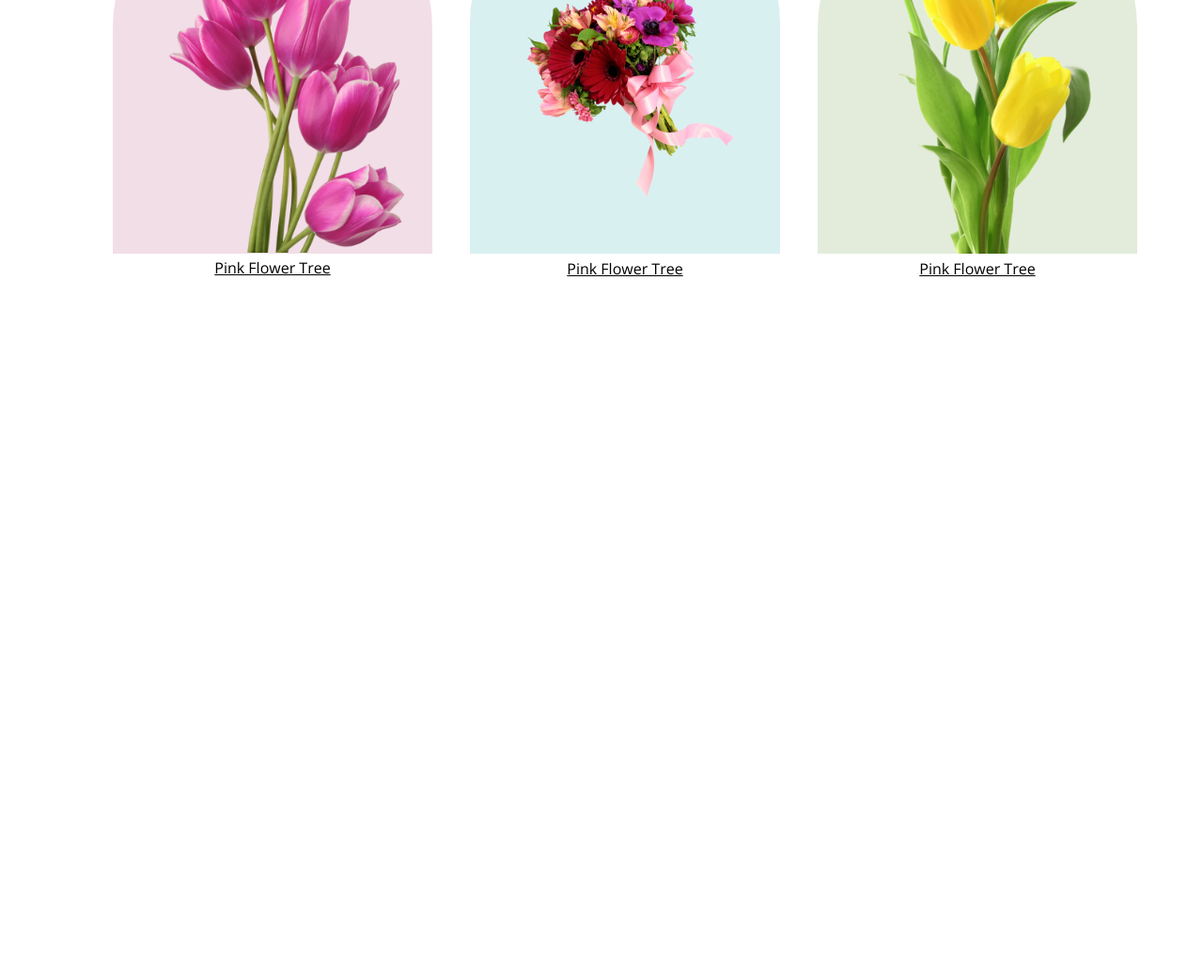
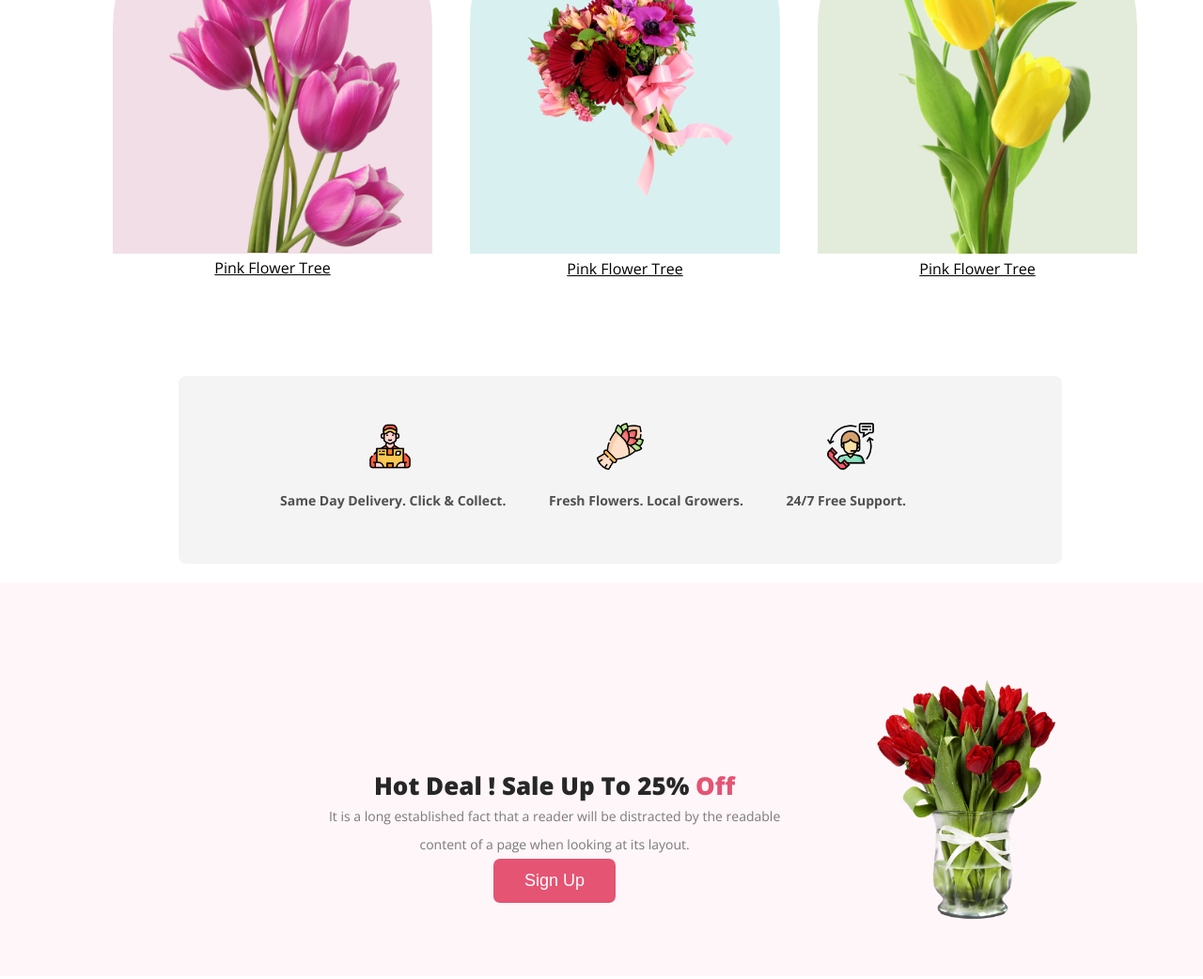
Before and after one commit to Ar-Rafi-Ahammed/online-flower-shop, a plain HTML site: page index.html in a window 1280 px wide. Shown: the part 1031-2073 px from the top of the page at 94% size. Before the commit the page ends 1331 px from the top, so only its background shows below. Drawn offline with nearby package versions, Linux system fonts and the light colour scheme.

Commit message:
service and hot deal done

```diff
--- a/index.html
+++ b/index.html
@@ -61,6 +61,40 @@
         </div>
         </div>
 
+         <!-- service related code -->
+      <div class="services">
+        <div class="service-icons">
+            <div class="delivery">
+            <img src="Flower Asset/Group 57.png"  width="50px" alt="deliveryBoy" />
+          </div>
+          <div class="fresh">
+            <img src="Flower Asset/Group 58.png" width="50px" alt="local" />
+          </div>
+          <div class="support">
+            <img src="Flower Asset/Group 59.png"  width="50px" alt="support" />
+          </div>
+        </div>
+        <div class="service-description">
+          <div class="deliveryBoy"><p>Same Day Delivery. Click & Collect.</p> </div>
+          <div class="local"><p>Fresh Flowers. Local Growers.</p></div>
+          <div class="support"><p>24/7 Free Support.</p></div>
+        </div>
+      </div>
+
+        <!--hot deal part code-->
+        <div class="hot-deal">
+          <div class="deal-description">
+            <h3 class="deal-title">Hot Deal ! Sale Up To 25% <span class="off">Off</span></h3>
+            <p class="deal-para">It is a long established fact that a reader will be distracted by the readable <br>content of a page when looking at its layout.</p>
+            <div class="new-button">
+                <button class="btn-primary btn2">Sign Up</button>
+            </div>
+
+          </div>
+          <div class="deal-pic"><img src="Flower Asset/pngwing 8.png" width="200px" alt="deal"></div>
+        </div>
+
+
       <footer>
 
       </footer>
--- a/style.css
+++ b/style.css
@@ -124,3 +124,64 @@ body {
 }
 
 /* services related styles */
+.services {
+  margin: 100px 150px 20px 190px;
+  border-radius: 8px;
+  background: rgba(39, 39, 39, 0.05);
+}
+.service-icons {
+  padding: 50px 200px 10px 200px;
+  display: flex;
+  justify-content: space-between;
+}
+.service-description {
+  display: flex;
+  color: rgba(39, 39, 39, 0.8);
+  text-align: center;
+  font-size: 14px;
+  font-weight: 600;
+  line-height: 35px;
+  justify-content: space-between;
+  padding: 0px 166px 50px 108px;
+}
+
+/* hot deal related styles */
+
+.hot-deal {
+  display: flex;
+  padding: 100px 100px 50px 300px;
+  background: rgba(229, 84, 115, 0.05);
+  justify-content: space-around;
+  margin-bottom: 80px;
+}
+.deal-description {
+  margin-top: 70px;
+  display: flex;
+  flex-direction: column;
+  justify-content: center;
+  align-items: center;
+  text-align: center;
+}
+.deal-title {
+  color: #272727;
+  font-size: 26px;
+  font-weight: 800;
+}
+.off {
+  color: #e55473;
+}
+.deal-para {
+  color: rgba(39, 39, 39, 0.6);
+  text-align: center;
+  font-size: 14px;
+  font-weight: 400;
+  line-height: 30px;
+}
+.btn2 {
+  padding: 13px 33px;
+  border-radius: 7px;
+  background: #e55473;
+  border: none;
+  color: #fff;
+  font-size: 18px;
+}
```
